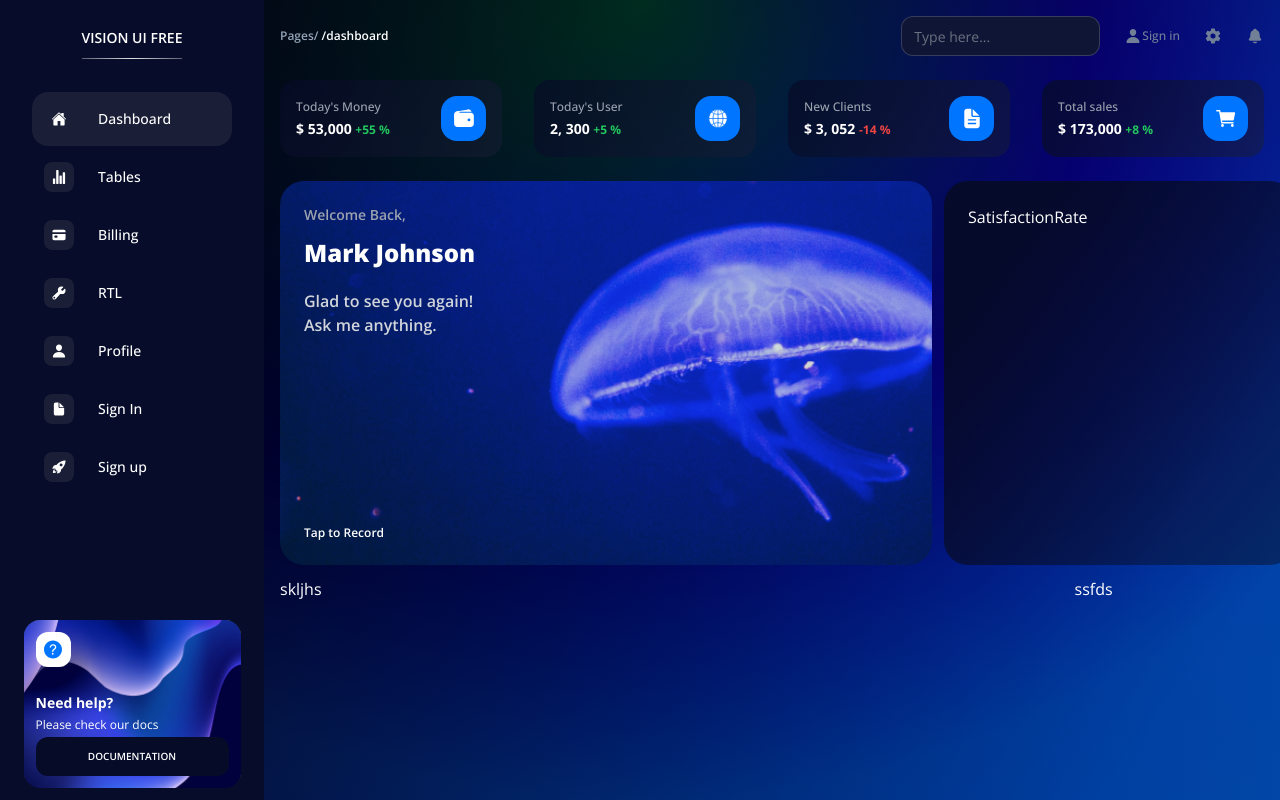
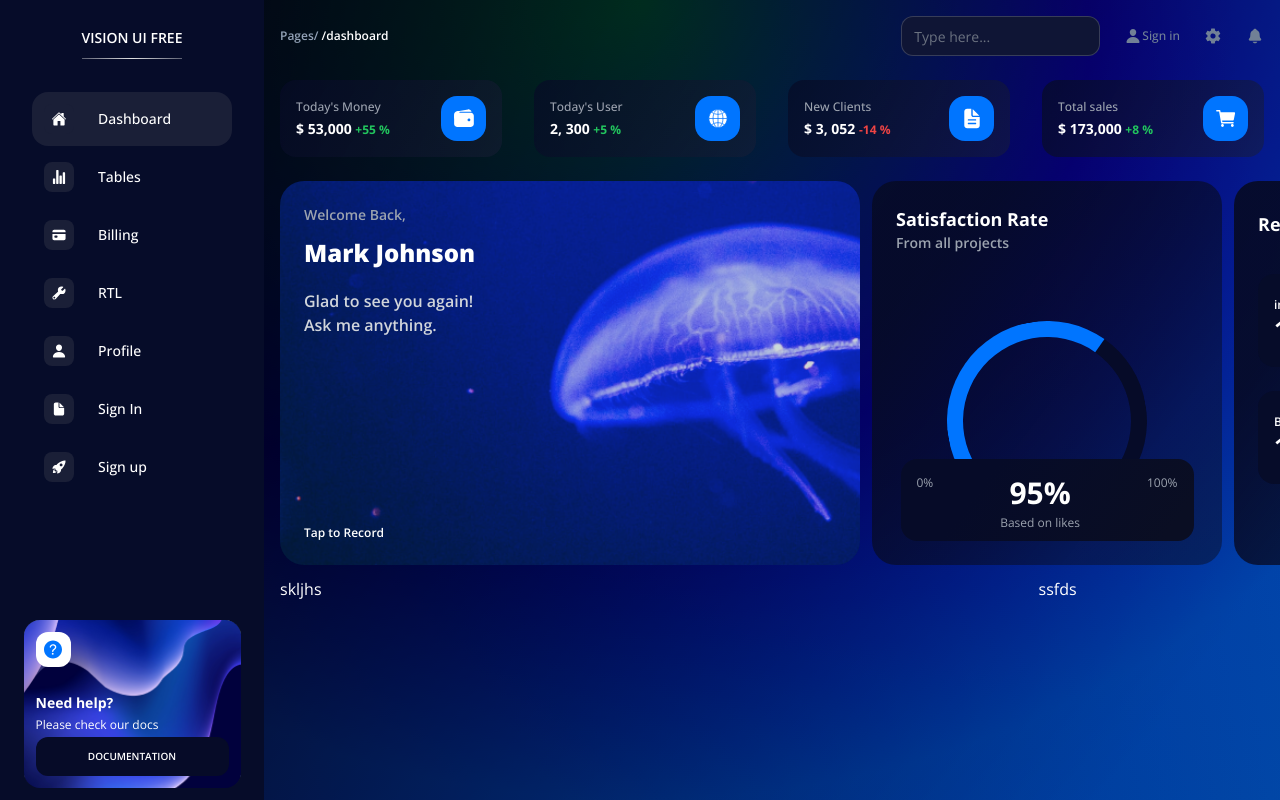
Before and after one commit to devpenzil/vision-ui-dashboard, a React (Create React App) app: page /dashboard in a window 1280 px wide. Built offline with nearby package versions, Linux system fonts and the light colour scheme.

Commit message:
referral

```diff
--- /dev/null
+++ b/src/assets/icons/ThreeDotIcon.tsx
@@ -0,0 +1,23 @@
+import React from "react";
+
+function ThreeDotIcon(props: any) {
+  return (
+    <>
+      <svg
+        width="24"
+        height="24"
+        viewBox="0 0 24 24"
+        fill="none"
+        xmlns="http://www.w3.org/2000/svg"
+      >
+        <path
+          d="M6 10C4.9 10 4 10.9 4 12C4 13.1 4.9 14 6 14C7.1 14 8 13.1 8 12C8 10.9 7.1 10 6 10ZM18 10C16.9 10 16 10.9 16 12C16 13.1 16.9 14 18 14C19.1 14 20 13.1 20 12C20 10.9 19.1 10 18 10ZM12 10C10.9 10 10 10.9 10 12C10 13.1 10.9 14 12 14C13.1 14 14 13.1 14 12C14 10.9 13.1 10 12 10Z"
+          fill="currentcolor"
+          {...props}
+        />
+      </svg>
+    </>
+  );
+}
+
+export default ThreeDotIcon;
--- a/src/screens/home/routes/Home.tsx
+++ b/src/screens/home/routes/Home.tsx
@@ -1,4 +1,5 @@
 import React from "react";
+import ReferralTracking from "./homeElements/ReferralTracking";
 import SatisfactionRate from "./homeElements/SatisfactionRate";
 import TopStatus from "./homeElements/TopStatus";
 import Welcomecard from "./homeElements/Welcomecard";
@@ -11,7 +12,7 @@ function Home() {
         <div className="grid grid-flow-col gap-3 h-[384px]">
           <Welcomecard />
           <SatisfactionRate />
-          <div className="w-[551px] bg-white">skjs</div>
+          <ReferralTracking />
         </div>
         <div className="grid grid-cols-2 gap-3 ">
           <div>skljhs</div>
--- /dev/null
+++ b/src/screens/home/routes/homeElements/ReferralTracking.tsx
@@ -0,0 +1,36 @@
+import React from "react";
+import ThreeDotIcon from "../../../../assets/icons/ThreeDotIcon";
+
+function ReferralTracking() {
+  return (
+    <div className="w-[551px] h-full satisfacion-card rounded-3xl p-6 ">
+      <div className="flex justify-between items-center">
+        <div className="text-lg font-bold">Referral Tracking</div>
+        <div className="w-[37px] h-[37px] rounded-xl bg-[#7551FF50] flex justify-center items-center cursor-pointer">
+          <ThreeDotIcon fill="#7551FF" />
+        </div>
+      </div>
+      <div className="w-full flex justify-between items-center mt-8">
+        <div className="w-1/2 space-y-6">
+          <div className="h-[93px] w-[217px] bg-[#060C29] rounded-2xl flex flex-col justify-center p-4">
+            <div className="text-gray text-xs font-semibold">invited</div>
+            <div className="text-2xl font-bold">145 people</div>
+          </div>
+          <div className="h-[93px] w-[217px] bg-[#060C29] rounded-2xl flex flex-col justify-center p-4">
+            <div className="text-gray text-xs font-semibold">Bonus</div>
+            <div className="text-2xl font-bold">1,465</div>
+          </div>
+        </div>
+        <div className="w-1/2 flex justify-center items-center">
+          <div className="referral-progress flex justify-center flex-col items-center text-gray-400 text-xs space-y-2">
+            <div>safety</div>
+            <div className="text-5xl font-bold text-white">93%</div>
+            <div>Total score</div>
+          </div>
+        </div>
+      </div>
+    </div>
+  );
+}
+
+export default ReferralTracking;
--- a/src/screens/home/routes/homeElements/SatisfactionRate.tsx
+++ b/src/screens/home/routes/homeElements/SatisfactionRate.tsx
@@ -3,7 +3,21 @@ import "./style.scss";
 function SatisfactionRate() {
   return (
     <div className="w-[350px] h-full rounded-3xl bg-white p-6 satisfacion-card">
-      SatisfactionRate
+      <div className="text-lg font-bold">Satisfaction Rate</div>
+      <div className="text-sm font-semibold text-gray-400">
+        From all projects
+      </div>
+      <div className="w-full h-full flex justify-center items-center relative ">
+        <div className="radial-progress"></div>
+        <div className="absolute bottom-12 bgcard w-[293px] h-[82px] rounded-2xl p-4 flex justify-between text-xs text-gray-400">
+          <div>0%</div>
+          <div>
+            <div className="text-center text-3xl font-bold text-white">95%</div>
+            <div className="text-center mt-1">Based on likes</div>
+          </div>
+          <div>100%</div>
+        </div>
+      </div>
     </div>
   );
 }
--- a/src/screens/home/routes/homeElements/Welcomecard.tsx
+++ b/src/screens/home/routes/homeElements/Welcomecard.tsx
@@ -2,7 +2,7 @@ import React from "react";
 import "./style.scss";
 function Welcomecard() {
   return (
-    <div className="h-full w-[652px] bg-gray-100 rounded-3xl p-6 w-card bg-cover flex flex-col justify-between cursor-pointer">
+    <div className="h-full w-[580px] bg-gray-100 rounded-3xl p-6 w-card bg-cover flex flex-col justify-between cursor-pointer">
       <div>
         <div className="text-sm font-semibold text-gray-400">Welcome Back,</div>
         <div className="text-2xl font-black mt-3">Mark Johnson</div>
--- a/src/screens/home/routes/homeElements/style.scss
+++ b/src/screens/home/routes/homeElements/style.scss
@@ -14,4 +14,29 @@
     rgba(6, 11, 40, 0.94) 19.41%,
     rgba(10, 14, 35, 0.49) 76.65%
   );
+  .bgcard {
+    background: linear-gradient(
+      126.97deg,
+      rgba(6, 11, 40) 28.26%,
+      rgba(10, 14, 35) 91.2%
+    );
+  }
 }
+.radial-progress {
+  border: 16px solid #060b28;
+  border-radius: 50%;
+  border-top: 16px solid #0075ff;
+  border-right: 16px solid #0075ff;
+  width: 200px;
+  height: 200px;
+  transform: rotate(-100deg);
+}
+.referral-progress {
+  border: 16px solid transparent;
+  border-radius: 50%;
+  border-top: 16px solid #05cd99;
+  border-left: 16px solid #05cd99;
+  border-bottom: 16px solid #05cd99;
+  width: 200px;
+  height: 200px;
+}
```
